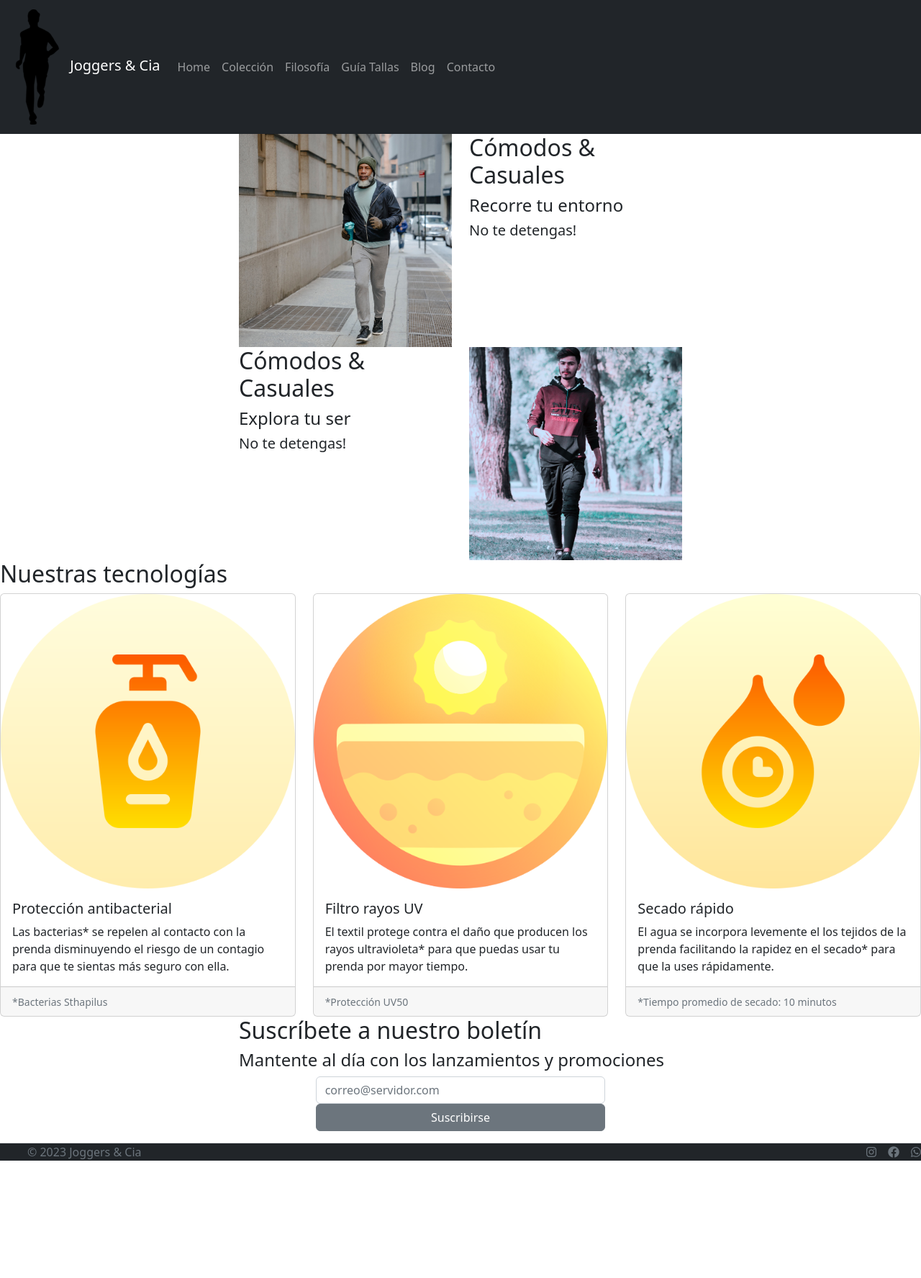
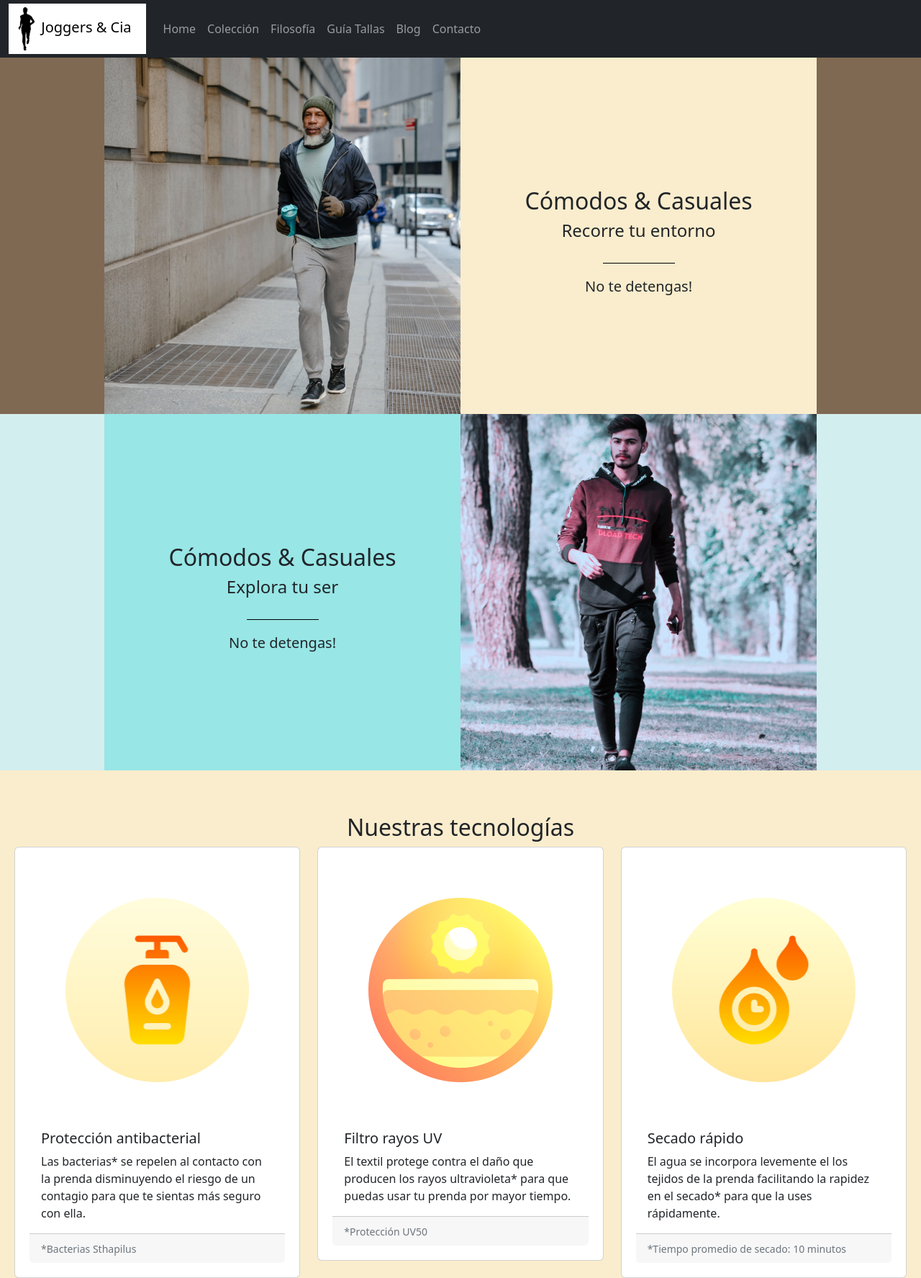
Before and after one commit to GustavoSV/coder-entrega3, a plain HTML site: page index.html in a window 1280 px wide. Shown: the top 1775 px of the page at 72% size. Before the commit the page ends 1612 px from the top, so only its background shows below. Drawn offline with nearby package versions, Linux system fonts and the light colour scheme.

Commit message:
[ADD-FIX] se adicionó código al .scss mejorando algunos detalles de presentación y ajuste responsivo, también se ajustaron 3 imágenes al tamaño definido para las cards de la página Colecciones

```diff
--- a/estilos.scss
+++ b/estilos.scss
@@ -3,3 +3,118 @@
     margin: 0;
     box-sizing: border-box;
 }
+
+$color-p1: #CCD5AE;
+$color-p2: #E9EDC9;
+$color-p3: #FEFAE0;
+$color-p4: #FAEDCD;
+$color-p5: #D4A373;
+$color-p6: #806953;
+
+$color-aux1: rgb(211, 238, 238);
+$color-aux2: rgb(152, 230, 230);
+
+/* barra de navegación - menú principal */
+.navbar{
+    height: 80px;
+
+    .navbar-brand{
+        background-color: #fff !important;
+        color: black !important;
+        padding-left: 10px;
+
+        img{
+            height: 60px;
+        }
+        span{
+            padding-right: 20px;
+        }
+    }
+}
+
+/* Galeria */
+.portada1{
+    background-color: $color-p6;
+}
+.portada2{
+    background-color: $color-aux1;
+}
+.imagen{
+    width: 495px;
+    padding: 0;
+}
+.linea{
+    border-top: 1px solid black;
+    max-width: 100px;
+    margin: 30px auto 20px auto;
+}
+
+@mixin contenedor-texto-home($largo, $ancho, $alto, $color) {
+    height: $largo;
+    width: $ancho;
+    background-color: $color;
+    padding-top: $alto;
+    text-align: center;
+}
+
+.texto1{
+    @include contenedor-texto-home(495px, 495px, 180px, $color-p4);
+}
+.texto2{
+    @include contenedor-texto-home(495px, 495px, 180px, $color-aux2);
+}
+
+/* cards de las características del producto */
+.tarjetas{
+    background-color: $color-p4;
+    padding: 20px;
+}
+.tit-tarjetas{
+    text-align: center !important;
+    padding-top: 40px;
+}
+.tarj-h{
+    padding: 20px;
+
+    img {
+        padding: 50px;
+    }
+}
+
+/* suscripción al boletín */
+.boletin{
+    height: 300px;
+    background-color: $color-p1;
+
+    .tit-boletin{
+        padding-top: 40px;
+        text-align: center;
+    }
+
+    .email-form{
+        margin-bottom: 10px;
+    }
+}
+
+/* footer */
+.pie-pag{
+    padding: 20px;
+}
+
+/* página COLECCION */
+
+/* título de la galería */
+.tit-galeria{
+    padding: 20px;
+    text-align: center;
+    font-size: medium;
+    background-color: $color-p6;
+}
+
+.columna-c{
+    padding: 20px;
+
+    .tarj-c{
+        padding: 20px;
+    }
+}
```
Also changed, not shown: estilos.css, img/Jogger-Z1.png, img/Jogger-Z6.png, img/Jogger-Z7.png, 1 other file.
